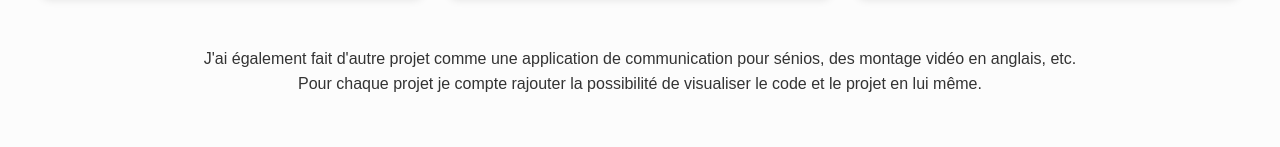
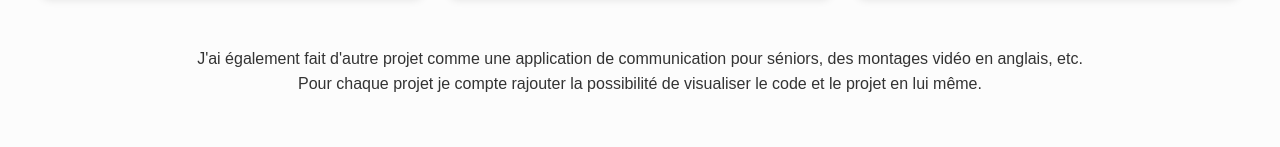
Before and after one commit to hhunna/hhunna.github.io, a plain HTML site: page index.html in a window 1280 px wide. Shown: the part 5474-5621 px from the top of the page. Drawn offline with nearby package versions, Linux system fonts and the light colour scheme.

Commit message:
Update index.html

```diff
--- a/index.html
+++ b/index.html
@@ -215,7 +215,7 @@
             </div>
         </div>
         <p class="other">
-            J'ai également fait d'autre projet comme une application de communication pour sénios, des montage vidéo en anglais, etc.<br>
+            J'ai également fait d'autre projet comme une application de communication pour séniors, des montages vidéo en anglais, etc.<br>
             Pour chaque projet je compte rajouter la possibilité de visualiser le code et le projet en lui même.
         </p>
     </section>
```
